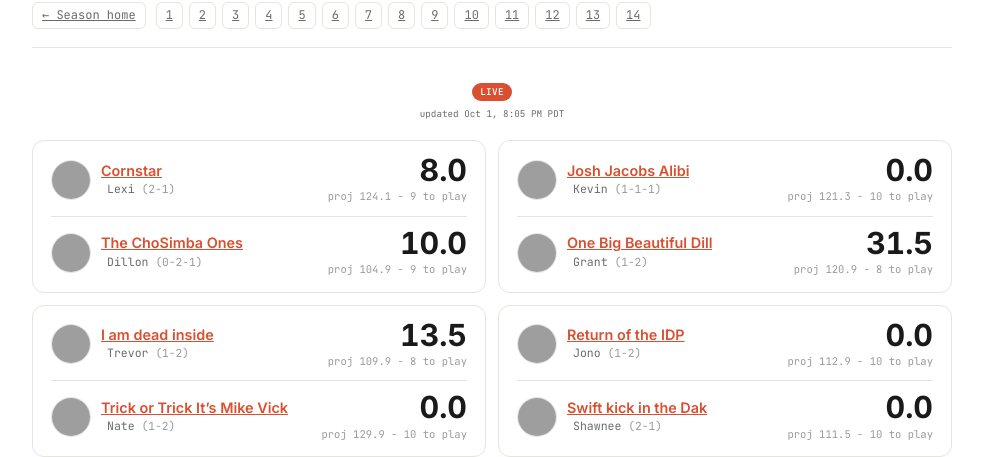
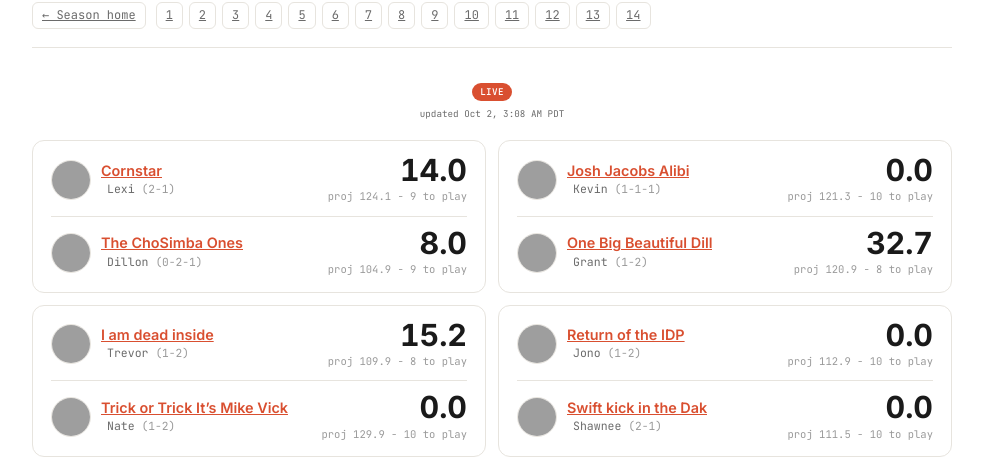
Before and after one commit to dillondrenzek/no-love-in-the-league, a Jekyll site: the page built from docs/seasons/2026/week-4.md, in a window 1280 px wide and 900 px high, cut to the strip 146-603 px from the top of the window. Shown: the whole strip, without its empty margins (148-1131 px from the left). Built offline with Jekyll 4.4.1, drawn with Linux system fonts in a browser that asks for light colours; grey boxes are pictures that could not be loaded.

Commit message:
Daily update: 2026-10-02

```diff
--- a/docs/_data/weeks.yml
+++ b/docs/_data/weeks.yml
@@ -255,7 +255,7 @@
     result: miss
     winner_id: zachzoske
   projected_at: Sep 9, 2026 · 12:14 AM PDT
-  updated_at: Oct 1, 8:05 PM PDT
+  updated_at: Oct 2, 3:08 AM PDT
   power:
   - rank: 1
     fid: jackperkins74
@@ -653,7 +653,7 @@
     result: hit
     winner_id: schirmerj
   projected_at: Sep 17, 2026 · 1:57 PM PDT
-  updated_at: Oct 1, 8:05 PM PDT
+  updated_at: Oct 2, 3:08 AM PDT
   power:
   - rank: 1
     fid: jackperkins74
@@ -1044,7 +1044,7 @@
     result: hit
     winner_id: zachzoske
   projected_at: Sep 24, 2026 · 9:10 AM PDT
-  updated_at: Oct 1, 8:05 PM PDT
+  updated_at: Oct 2, 3:08 AM PDT
   power:
   - rank: 1
     fid: jackperkins74
@@ -1205,11 +1205,11 @@
     final: false
     live: true
     playoff: false
-    home_score: 8.0
-    away_score: 10.0
+    home_score: 14.0
+    away_score: 8.0
     winner_id: null
     tie: false
-    margin: 2.0
+    margin: 6.0
     home_proj: 124.1
     away_proj: 104.9
   - home_id: kevbots22
@@ -1229,10 +1229,10 @@
     live: true
     playoff: false
     home_score: 0.0
-    away_score: 31.5
+    away_score: 32.7
     winner_id: null
     tie: false
-    margin: 31.5
+    margin: 32.7
     home_proj: 121.3
     away_proj: 120.9
   - home_id: purpsworth
@@ -1251,11 +1251,11 @@
     final: false
     live: true
     playoff: false
-    home_score: 13.5
+    home_score: 15.2
     away_score: 0.0
     winner_id: null
     tie: false
-    margin: 13.5
+    margin: 15.2
     home_proj: 109.9
     away_proj: 129.9
   - home_id: schirmerj
@@ -1405,7 +1405,7 @@
     decided: false
     result: null
   projected_at: Oct 1, 2026 · 3:13 PM PDT
-  updated_at: Oct 1, 8:05 PM PDT
+  updated_at: Oct 2, 3:08 AM PDT
   power:
   - rank: 1
     fid: jackperkins74
@@ -1630,7 +1630,7 @@
   highlights: []
   projections: []
   projected_at: null
-  updated_at: Oct 1, 8:05 PM PDT
+  updated_at: Oct 2, 3:08 AM PDT
   power: []
 2026-6:
   week: 6
@@ -1735,7 +1735,7 @@
   highlights: []
   projections: []
   projected_at: null
-  updated_at: Oct 1, 8:05 PM PDT
+  updated_at: Oct 2, 3:08 AM PDT
   power: []
 2026-7:
   week: 7
@@ -1840,7 +1840,7 @@
   highlights: []
   projections: []
   projected_at: null
-  updated_at: Oct 1, 8:05 PM PDT
+  updated_at: Oct 2, 3:08 AM PDT
   power: []
 2026-8:
   week: 8
@@ -1945,7 +1945,7 @@
   highlights: []
   projections: []
   projected_at: null
-  updated_at: Oct 1, 8:05 PM PDT
+  updated_at: Oct 2, 3:08 AM PDT
   power: []
 2026-9:
   week: 9
@@ -2050,7 +2050,7 @@
   highlights: []
   projections: []
   projected_at: null
-  updated_at: Oct 1, 8:05 PM PDT
+  updated_at: Oct 2, 3:08 AM PDT
   power: []
 2026-10:
   week: 10
@@ -2155,7 +2155,7 @@
   highlights: []
   projections: []
   projected_at: null
-  updated_at: Oct 1, 8:05 PM PDT
+  updated_at: Oct 2, 3:08 AM PDT
   power: []
 2026-11:
   week: 11
@@ -2260,7 +2260,7 @@
   highlights: []
   projections: []
   projected_at: null
-  updated_at: Oct 1, 8:05 PM PDT
+  updated_at: Oct 2, 3:08 AM PDT
   power: []
 2026-12:
   week: 12
@@ -2365,7 +2365,7 @@
   highlights: []
   projections: []
   projected_at: null
-  updated_at: Oct 1, 8:05 PM PDT
+  updated_at: Oct 2, 3:08 AM PDT
   power: []
 2026-13:
   week: 13
@@ -2470,7 +2470,7 @@
   highlights: []
   projections: []
   projected_at: null
-  updated_at: Oct 1, 8:05 PM PDT
+  updated_at: Oct 2, 3:08 AM PDT
   power: []
 2026-14:
   week: 14
@@ -2575,5 +2575,5 @@
   highlights: []
   projections: []
   projected_at: null
-  updated_at: Oct 1, 8:05 PM PDT
+  updated_at: Oct 2, 3:08 AM PDT
   power: []
```
Also changed, not shown: data/rosters/2026-week-04.yml (+8 -8 lines), data/seasons/2026.yml (+4 -4 lines).
